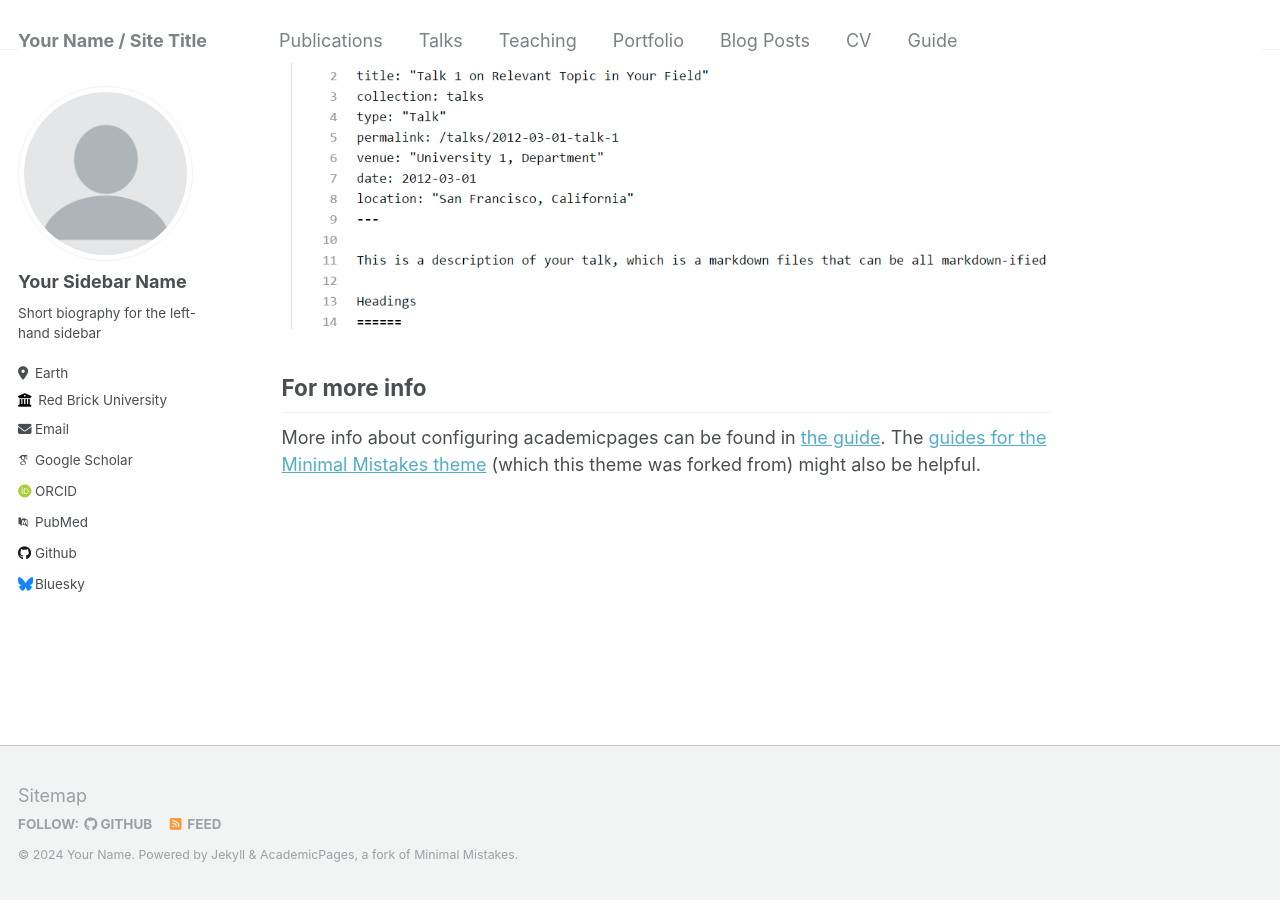
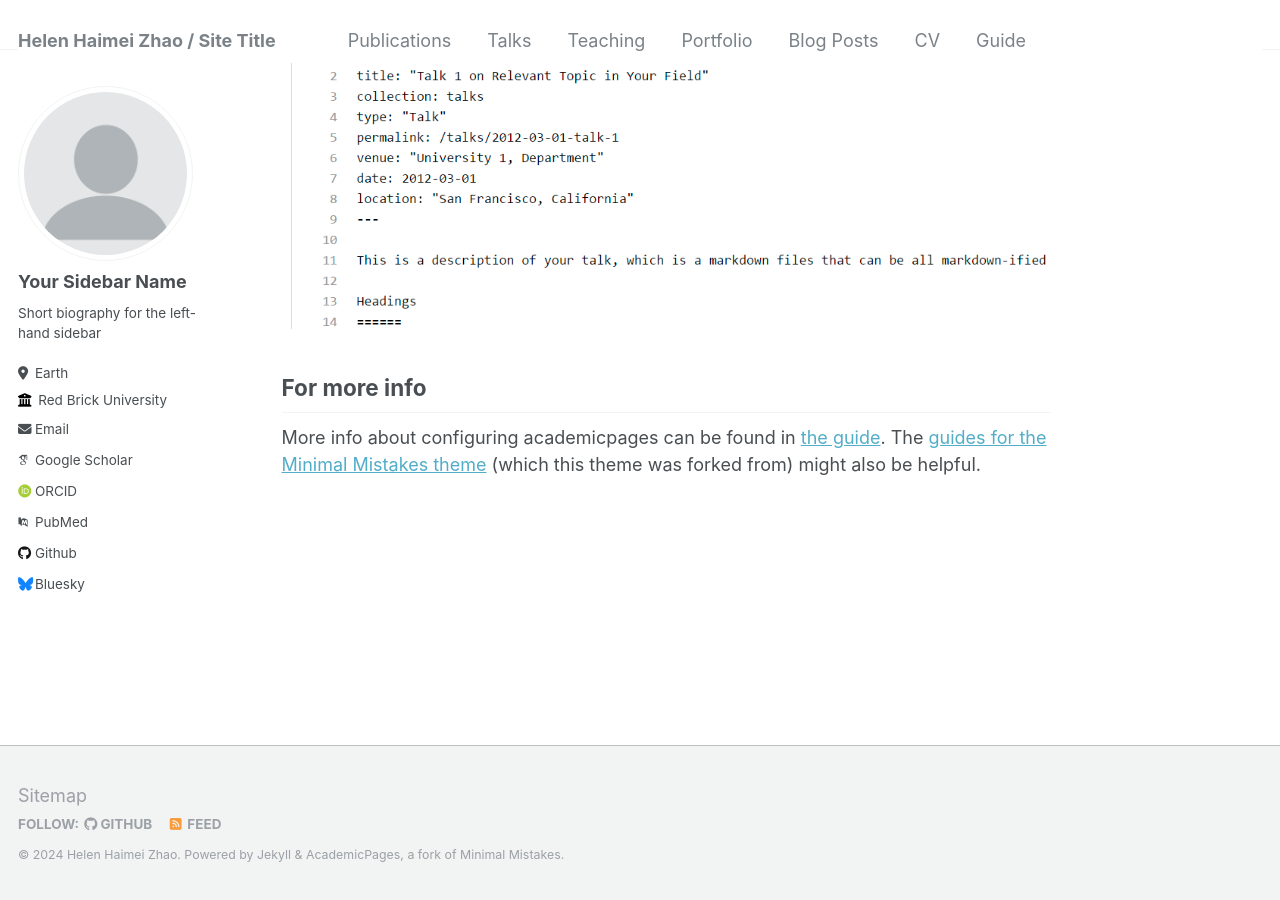
Before and after one commit to sunnyHelen/HelenHaimeiZhao.github.io, a Jekyll site: the page built from _pages/about.md, in a window 1280 px wide and 900 px high, scrolled down 2640 px. Built offline with Jekyll 4.4.1, drawn with Linux system fonts in a browser that asks for light colours; some web fonts are replaced; part of the change alters nothing that is shown.

Commit message:
Update _config.yml

```diff
--- a/_config.yml
+++ b/_config.yml
@@ -8,10 +8,10 @@
 
 # Basic Site Settings
 locale                   : "en-US"
-title                    : "Your Name / Site Title"
+title                    : "Helen Haimei Zhao / Site Title"
 title_separator          : "-"
-name                     : &name "Your Name"
-description              : &description "personal description"
+name                     : &name "Helen Haimei Zhao"
+description              : &description "I am a Postdoc Research Fellow at the School of Biomedical Engineering at the University of Sydney, advised by A/Prof. Arnold Lining Ju. I am doing research on AI for Biomedical and Digital Health. I obtained my Ph.D. degree from the School of Computer Science in August 2024 under the supervision of Prof. Dacheng Tao."
 url                      : https://academicpages.github.io # the base hostname & protocol for your site e.g. "https://mmistakes.github.io"
 baseurl                  : "" # the subpath of your site, e.g. "/blog"
 repository               : "academicpages/academicpages.github.io"
```
